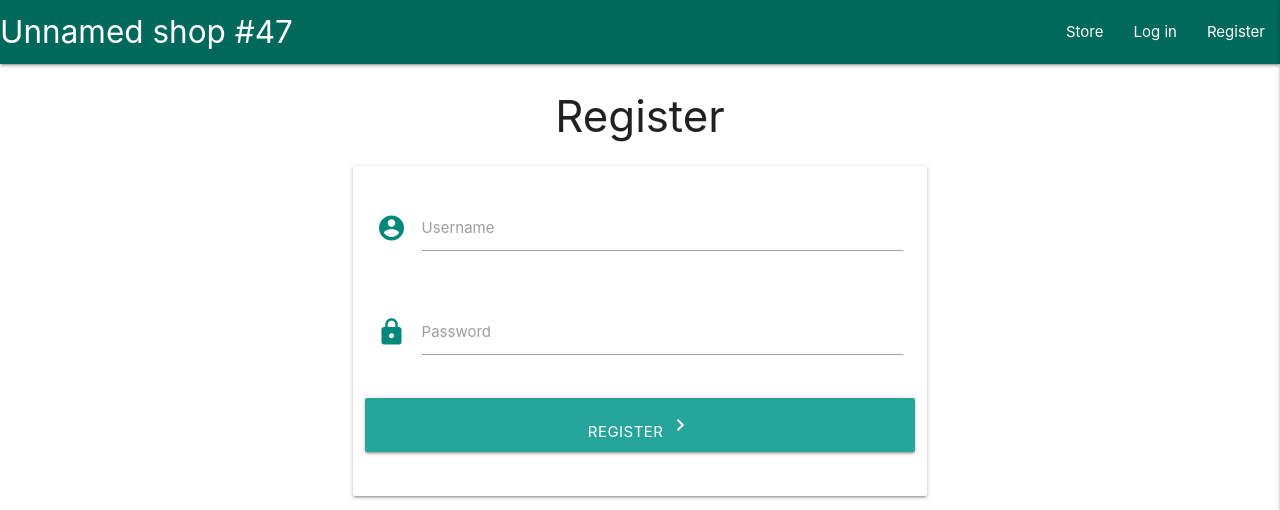
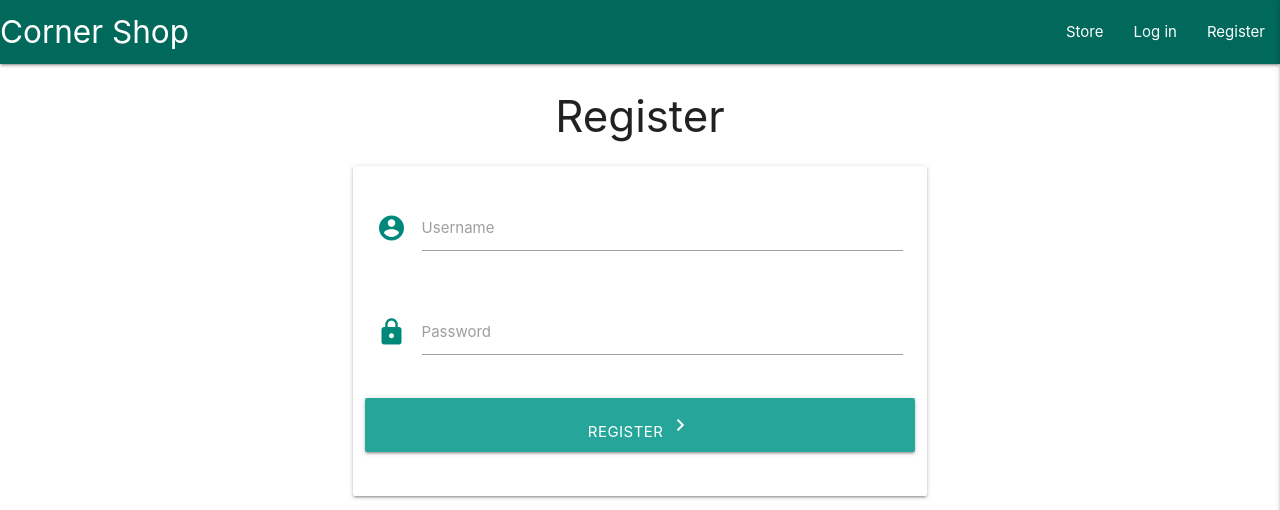
Before and after one commit to EonTAS/Backend-Dev, a Flask app: page /register in a window 1280 px wide. Shown: the top 510 px of the page. Run offline with Flask 2, Linux system fonts and the light colour scheme; some libraries are stand-ins or nearby versions.

Commit message:
Added shop name and deployment section to readme

```diff
--- a/app.py
+++ b/app.py
@@ -17,11 +17,6 @@ app.config["MONGO_URI"] = os.environ.get("MONGO_URI")
 app.secret_key = os.environ.get("SECRET_KEY")
 
 mongo = PyMongo(app)
-
-
-@app.route("/home")
-def get_home():
-    return render_template("home.html")
 
 
 @app.route("/register", methods=["GET", "POST"])
@@ -239,5 +234,4 @@ def update_balance(username, change):
 
 if __name__ == "__main__":
     app.run(host=os.environ.get("IP"),
-            port=int(os.environ.get("PORT")),
-            debug=True)
+            port=int(os.environ.get("PORT")))
--- a/templates/base.html
+++ b/templates/base.html
@@ -8,14 +8,13 @@
     <link rel="stylesheet" href="{{ url_for('static', filename='css/style.css') }}" type="text/css">
     {% block styles %}
     {% endblock %}
-    <title>Stuff</title>
+    <title>Corner Shop</title>
 </head>
 <body>
 
 	<header>
         <!-- allows one list to use in multiple places -->
         {% macro pageList() %}
-            <!--<li><a href="{{ url_for('get_home') }}">Home</a></li>-->
             <li><a href="{{ url_for('get_store')}}">Store</a></li>
             {% if session.get("user", "") %}
                 <li><a href="{{ url_for('get_user', username=session['user']) }}">Profile: {{session['user']}}</a></li>
@@ -31,7 +30,7 @@
 	    <!-- desktop -->
 	    <nav class="nav-extended teal darken-3">
 	        <div class="nav-wrapper">
-	            <a href="#!" class="brand-logo">Unnamed shop #47</a>
+	            <a href="#!" class="brand-logo">Corner Shop</a>
 	            <a href="#" data-target="mobile-demo" class="sidenav-trigger right"><i class="material-icons">menu</i></a>
 	            <ul class="right hide-on-med-and-down">
                     {{ pageList() }}
```
Also changed, not shown: README.md.
